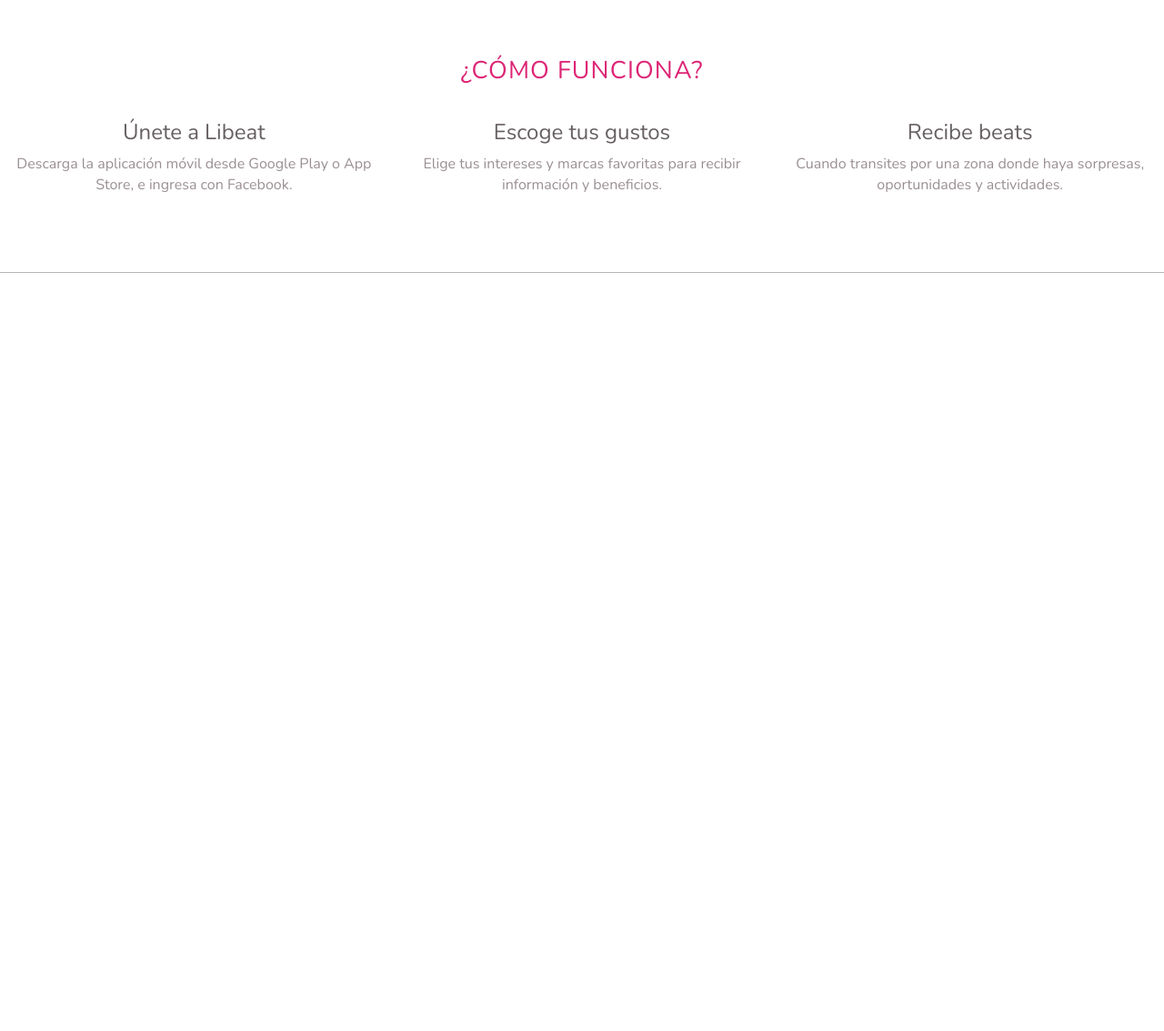
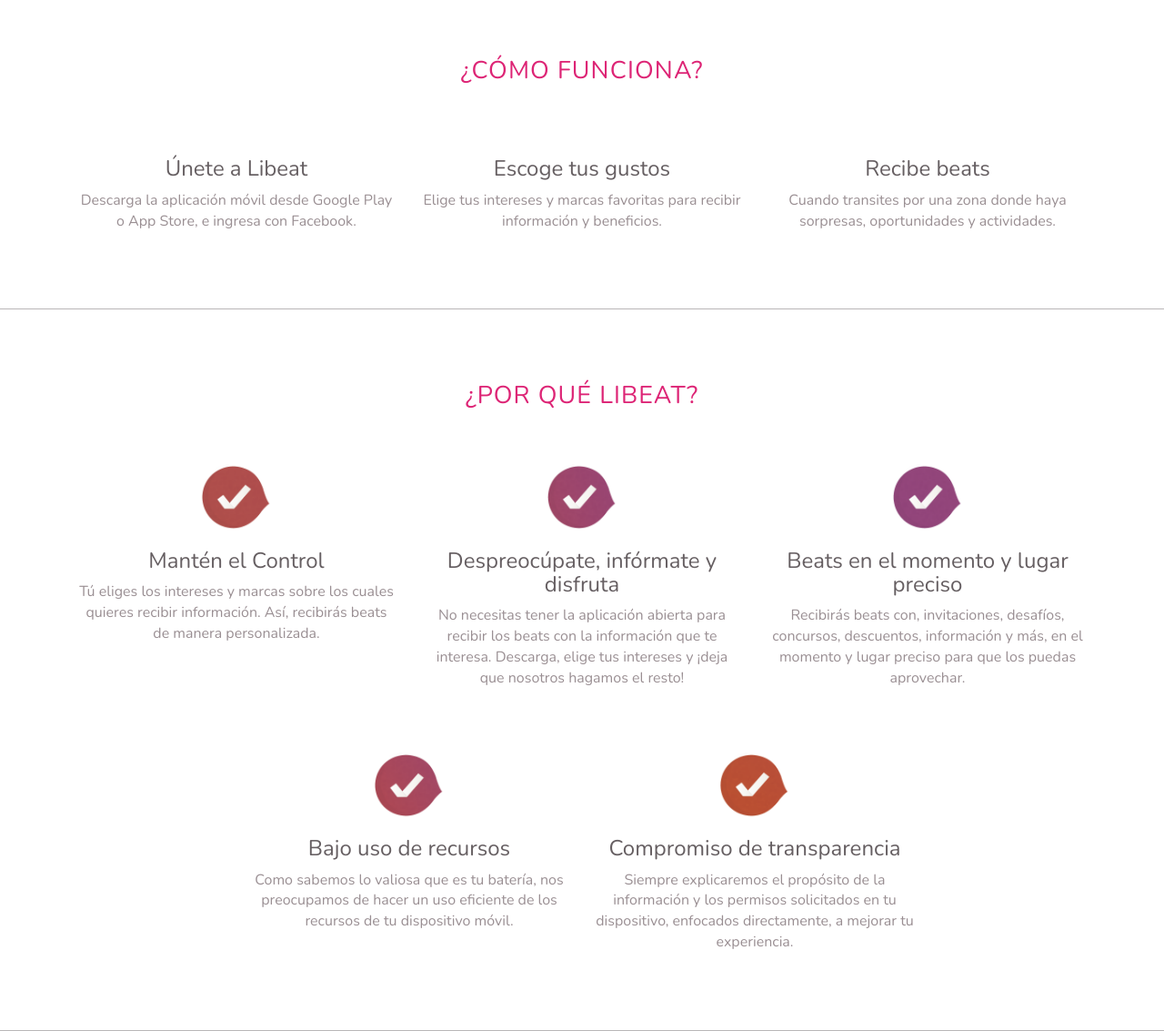
Before and after one commit to KarlaU/libeat-landing, a plain HTML site: page index.html in a window 1280 px wide. Shown: the part 1243-2376 px from the top of the page at 91% size. Before the commit the page ends 1543 px from the top, so only its background shows below. Drawn offline with nearby package versions, Linux system fonts and the light colour scheme.

Commit message:
porquelibeat

```diff
--- a/css/main.css
+++ b/css/main.css
@@ -68,6 +68,9 @@ section{
 #intro .filtro-violeta p{
   color: white;
 }
+.clearfix{
+  margin-top: 60px;
+}
 .bajada{
   font-size: 21px;
   margin: 0 auto 0;
@@ -79,6 +82,11 @@ section{
 .loquito{
   border-radius: 50%;
   width: 100%;
+}
+.porquelibeat img{
+  width: 80px;
+  display: block;
+  margin: 0 auto 0;
 }
 .nav a{
   color: white;
--- a/index.html
+++ b/index.html
@@ -75,7 +75,8 @@
             <h2>¿Qué es libeat</h2>
             <p class="bajada">Con Libeat, vive la ciudad mientras recibes oportunidades e información en sintonía con tus intereses. Descubre nuevas experiencias en el momento indicado y en el lugar donde te encuentres.</p>
         </section>
-        <section class="como-funciona">
+        <section class="como-funciona ">
+            <div class="container">
                 <h2>¿Cómo Funciona?</h2>
                 <div class="clearfix">
                     <div class="col-md-4 column">
@@ -89,6 +90,48 @@
                     <div class="col-md-4 column">
                         <h3>Recibe beats</h3>
                         <p>Cuando transites por una zona donde haya sorpresas, oportunidades y actividades.</p>
+                    </div>
+                </div>
+            </div>
+        </section>
+        <section>
+            <div class="container porquelibeat">
+                <h2>¿Por qué Libeat?</h2>
+                <div class="clearfix">
+                    <div class="col-md-4 column">
+                        <img src="img/check-01.png">
+                        <h3>Mantén el Control</h3>
+                        <p>Tú eliges los intereses y marcas sobre los cuales quieres recibir información. Así, recibirás beats de
+                        manera personalizada.</p>
+                    </div>
+                    <div class="col-md-4 column">
+                        <img src="img/check-02.png">
+                        <h3>Despreocúpate, infórmate y disfruta</h3>
+                        <p>No necesitas tener la aplicación abierta para recibir los beats con la información que te interesa. Descarga, elige tus intereses y ¡deja que nosotros hagamos el resto!</p>
+                    </div>
+                    <div class="col-md-4 column">
+                        <img src="img/check-03.png">
+                        <h3>Beats en el momento y lugar preciso</h3>
+                        <p>Recibirás beats con, invitaciones, desafíos, concursos, descuentos, información y más, en el
+                        momento y lugar preciso para que los puedas aprovechar.</p>
+                    </div>
+                </div>
+                <div class="clearfix">
+                    <div class="col-md-2 column">
+                    </div>
+                    <div class="col-md-4 column">
+                        <img src="img/check-04.png">
+                        <h3>Bajo uso de recursos</h3>
+                        <p>Como sabemos lo valiosa que es tu batería, nos preocupamos de hacer un uso eficiente de los
+                        recursos de tu dispositivo móvil.</p>
+                    </div>
+                    <div class="col-md-4 column">
+                        <img src="img/check-05.png">
+                        <h3>Compromiso de transparencia</h3>
+                        <p>Siempre explicaremos el propósito de la información y los permisos solicitados en tu dispositivo, enfocados directamente, a mejorar tu experiencia.</p>
+                    </div>
+                    <div class="col-md-2 column">
+                    </div>
                 </div>
             </div>
         </section>
```
Also changed, not shown: img/Sin título-4-01.png (added), img/check-01.png (added), img/check-02.png (added), img/check-03.png (added), img/check-04.png (added), img/check-05.png (added). Lines whose indentation alone changed are shown as unchanged.
